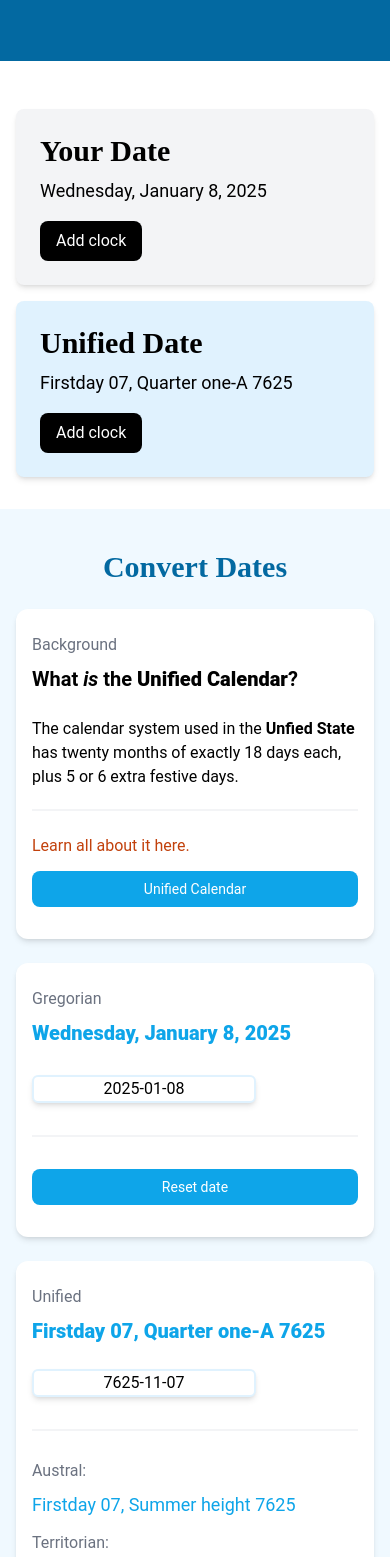
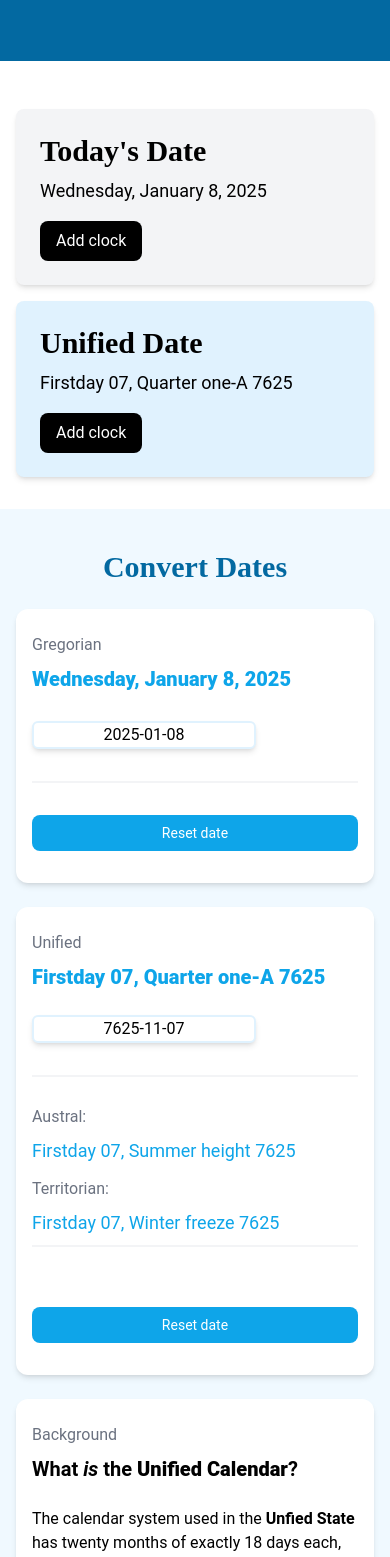
Before and after one commit to RMBeristain/unidate-deno, a React (Vite) app: page / in a window 390 px wide. Shown: the part 1220-2777 px from the top of the page. Built offline with nearby package versions, Linux system fonts and the light colour scheme; a web font is replaced by a local one.

Commit message:
Reorders Tiles for better mobile UX
Also renames Your Date to Today's Date

```diff
--- a/src/components/CurrentTime.tsx
+++ b/src/components/CurrentTime.tsx
@@ -17,7 +17,7 @@ const CurrentTime = () => {
                 <div className="grid grid-cols-1 md:grid-cols-2 gap-4 p-4 rounded-lg">
                     <TimeCard
                         timeCardStyle="timeCardLight"
-                        timeCardTitle="Your Date"
+                        timeCardTitle="Today's Date"
                         timeCardDate={getGregorianDate("long")}
                     />
                     <TimeCard
--- a/src/components/Tools.tsx
+++ b/src/components/Tools.tsx
@@ -14,13 +14,13 @@ const Tools = () => {
                     </h2>
                     <div className="grid grid-cols-1 md:grid-cols-3 gap-6">
                         <Tile>
-                            <TileBackground />
-                        </Tile>
-                        <Tile>
                             <Gregorian />
                         </Tile>
                         <Tile>
                             <TileUnified />
+                        </Tile>
+                        <Tile>
+                            <TileBackground />
                         </Tile>
                     </div>
                 </div>
```
